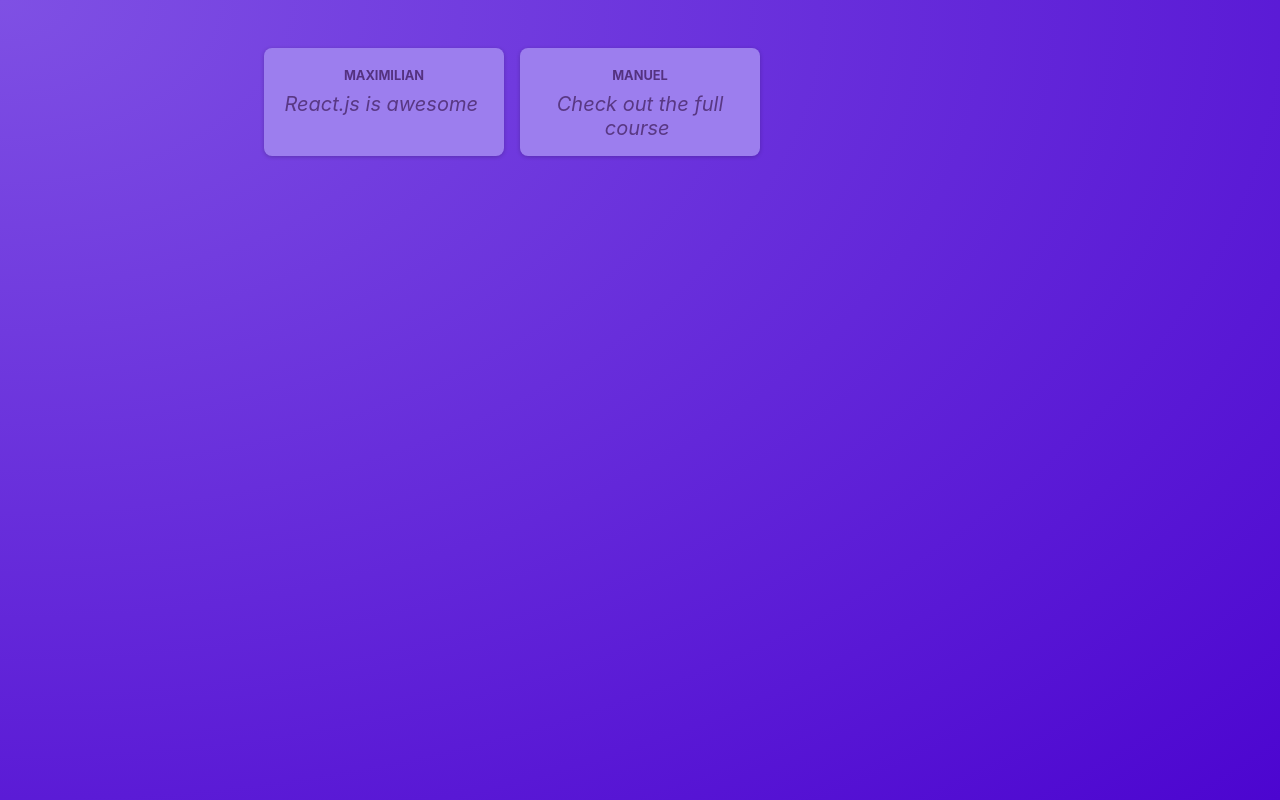
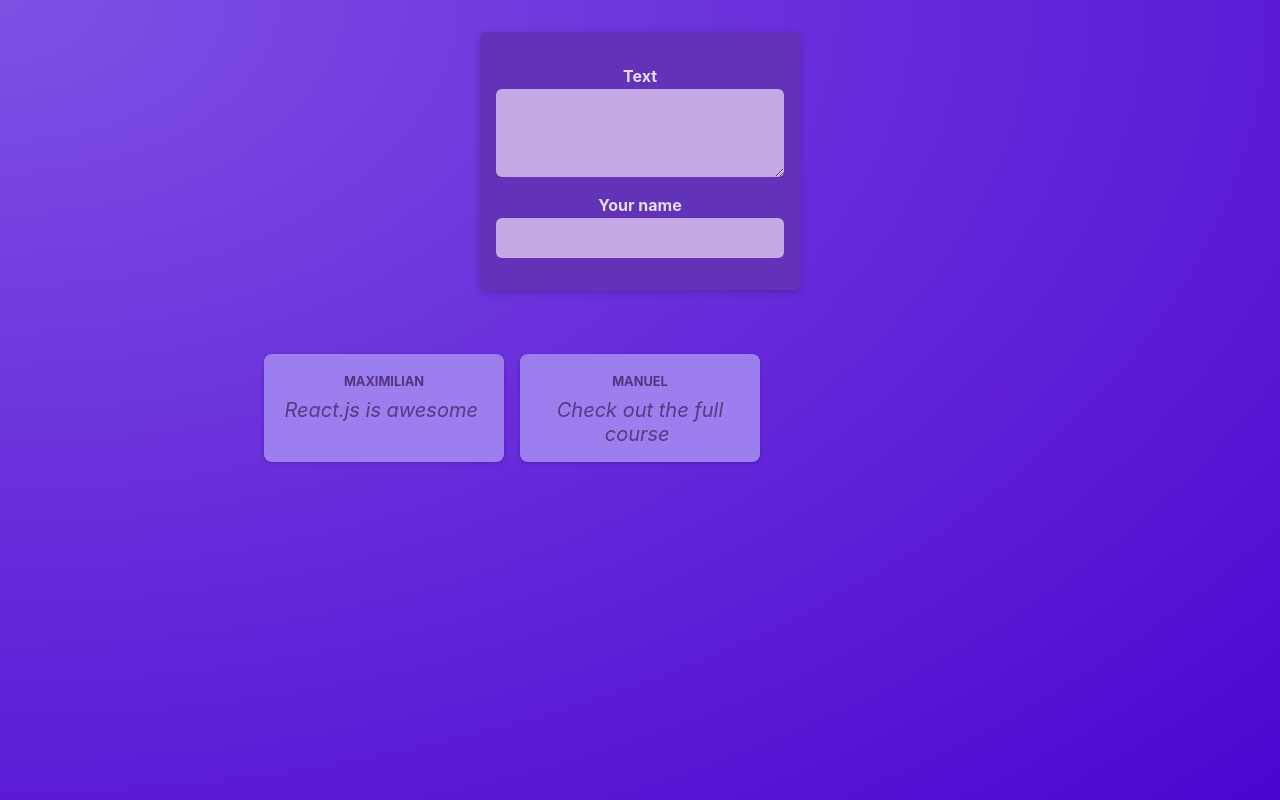
Before and after one commit to mingwangrrc/react_starting_project, a React (Vite) app: page / in a window 1280 px wide. Built offline with nearby package versions, Linux system fonts and the light colour scheme.

Commit message:
Preparing the App For State Management

```diff
--- /dev/null
+++ b/src/components/NewPost.module.css
@@ -0,0 +1,55 @@
+.form {
+  background-color: #6233b9;
+  padding: 1rem;
+  width: 20rem;
+  margin: 2rem auto;
+  border-radius: 6px;
+  box-shadow: 0 2px 8px rgba(0, 0, 0, 0.2);
+}
+
+.form label {
+  display: block;
+  margin-bottom: 0.05rem;
+  color: #eadbfb;
+  font-weight: bold;
+}
+
+.form input,
+.form textarea {
+  display: block;
+  width: 100%;
+  font: inherit;
+  padding: 0.5rem;
+  border-radius: 6px;
+  border: none;
+  background-color: #c4a9e4;
+  color: #28262c;
+}
+
+.actions {
+  display: flex;
+  justify-content: flex-end;
+  gap: 0.5rem;
+}
+
+.actions button {
+  cursor: pointer;
+  font: inherit;
+  padding: 0.5rem 1.5rem;
+  border: none;
+  border-radius: 4px;
+  background-color: #34036c;
+  color: #e5d5f7;
+}
+
+.actions button:hover {
+  background-color: #23014a;
+}
+
+.actions button[type='button'] {
+  background-color: transparent;
+}
+
+.actions button[type='button']:hover {
+  color: #d1bee6;
+}
--- /dev/null
+++ b/src/components/NewPost.module.jsx
@@ -0,0 +1,18 @@
+import classes from './NewPost.module.css';
+
+function NewPost() {
+  return (
+    <form className={classes.form}>
+      <p>
+        <label htmlFor="body">Text</label>
+        <textarea id="body" required rows={3} />
+      </p>
+      <p>
+        <label htmlFor="name">Your name</label>
+        <input type="text" id="name" required />
+      </p>
+    </form>
+  );
+}
+
+export default NewPost;
--- a/src/components/Postlist.jsx
+++ b/src/components/Postlist.jsx
@@ -1,14 +1,17 @@
 import Post from './Post.jsx';
+import NewPost from './NewPost.module.jsx';
 import classes from './Postlist.module.css';
 
 function PostsList(){
     return(
-        <ul className = {classes.posts}>
-            <Post author ="Maximilian" body="React.js is awesome" />
-            <Post author ="Manuel" body="Check out the full course"/>
-        </ul>
+        <>
+            <NewPost />
+            <ul className = {classes.posts}>
+                <Post author ="Maximilian" body="React.js is awesome" />
+                <Post author ="Manuel" body="Check out the full course"/>
+            </ul>
+        </>
     );
-
 }
 
 export default PostsList;
```
